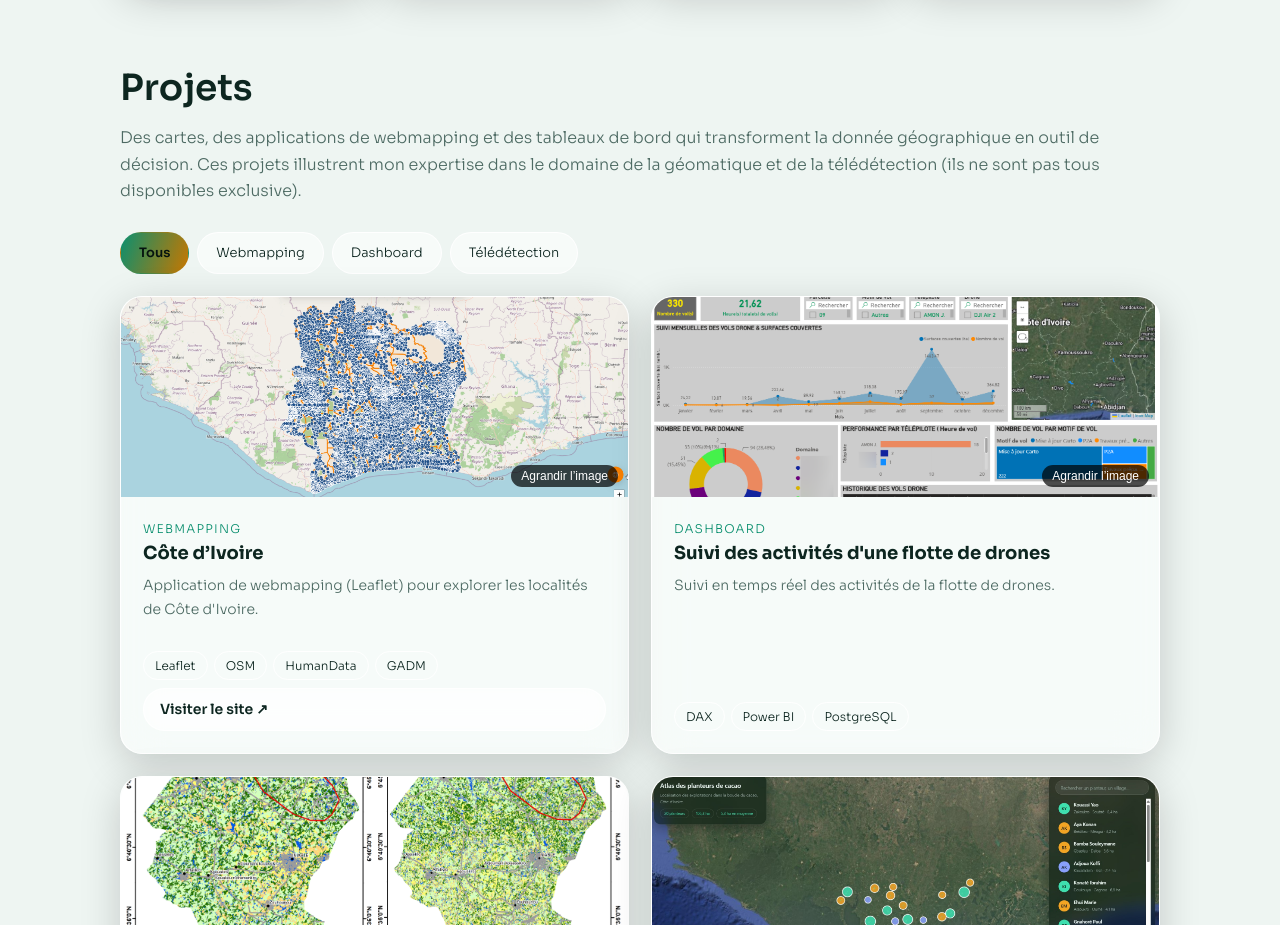
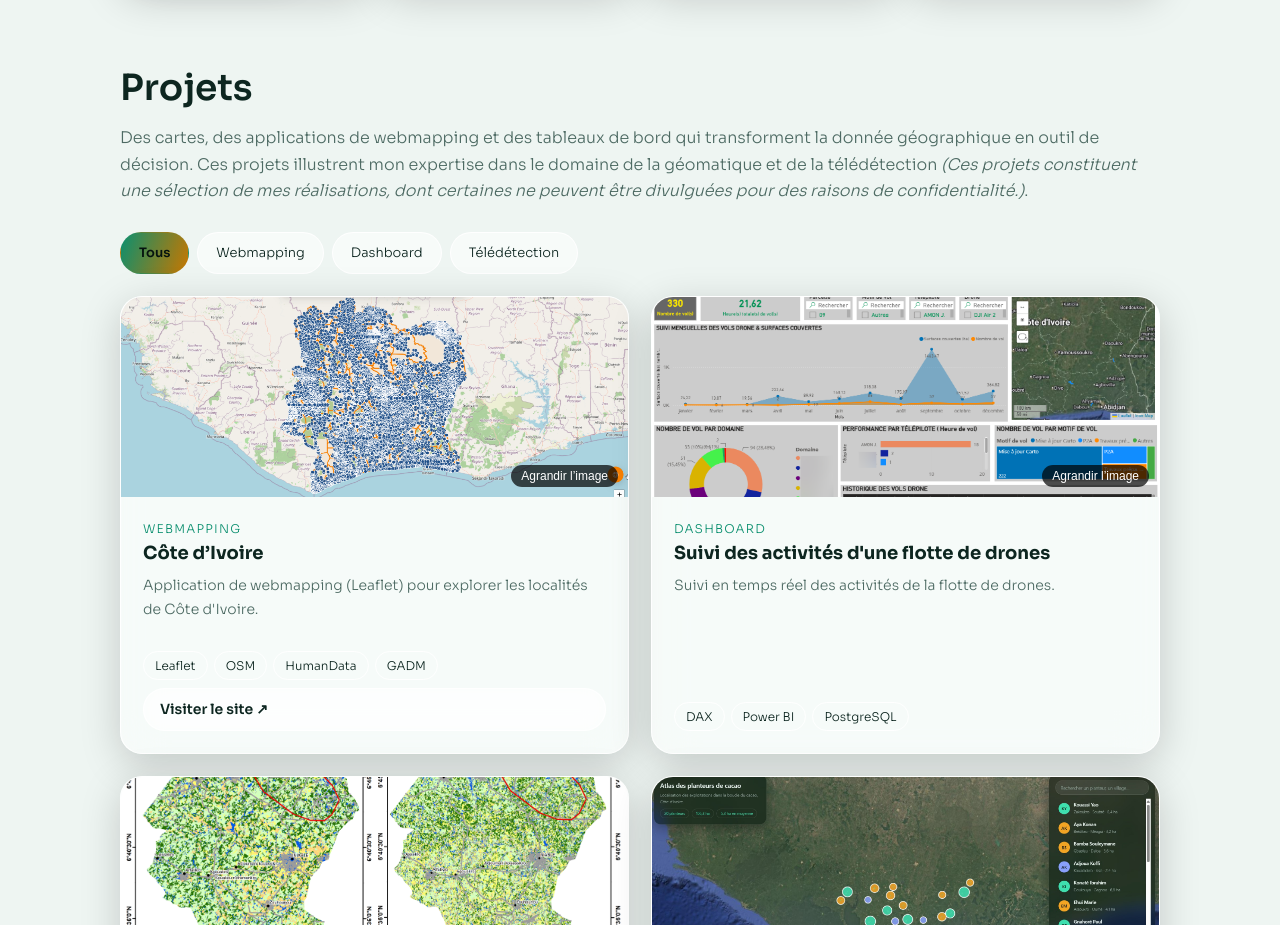
Before and after one commit to jacquesAMON21/portefolio, a plain HTML site: page index.html in a window 1280 px wide. Shown: the part 1280-2205 px from the top of the page. Drawn offline with nearby package versions, Linux system fonts and the light colour scheme.

Commit message:
Enhance project description withc confidentiality details
Updated project description to include confidentiality note.

```diff
--- a/index.html
+++ b/index.html
@@ -36,7 +36,7 @@
 </section>
 
 <section id="projets" class="rv">
-  <h2>Projets</h2><p class="sub">Des cartes, des applications de webmapping et des tableaux de bord qui transforment la donnée géographique en outil de décision. Ces projets illustrent mon expertise dans le domaine de la géomatique et de la télédétection (ils ne sont pas tous disponibles exclusive).</p>
+  <h2>Projets</h2><p class="sub">Des cartes, des applications de webmapping et des tableaux de bord qui transforment la donnée géographique en outil de décision. Ces projets illustrent mon expertise dans le domaine de la géomatique et de la télédétection <i>(Ces projets constituent une sélection de mes réalisations, dont certaines ne peuvent être divulguées pour des raisons de confidentialité.)</i>.</p>
   <div class="filters">
     <button class="on" data-f="all">Tous</button><button data-f="web">Webmapping</button><button data-f="dash">Dashboard</button><button data-f="tele">Télédétection</button>
   </div>
```
